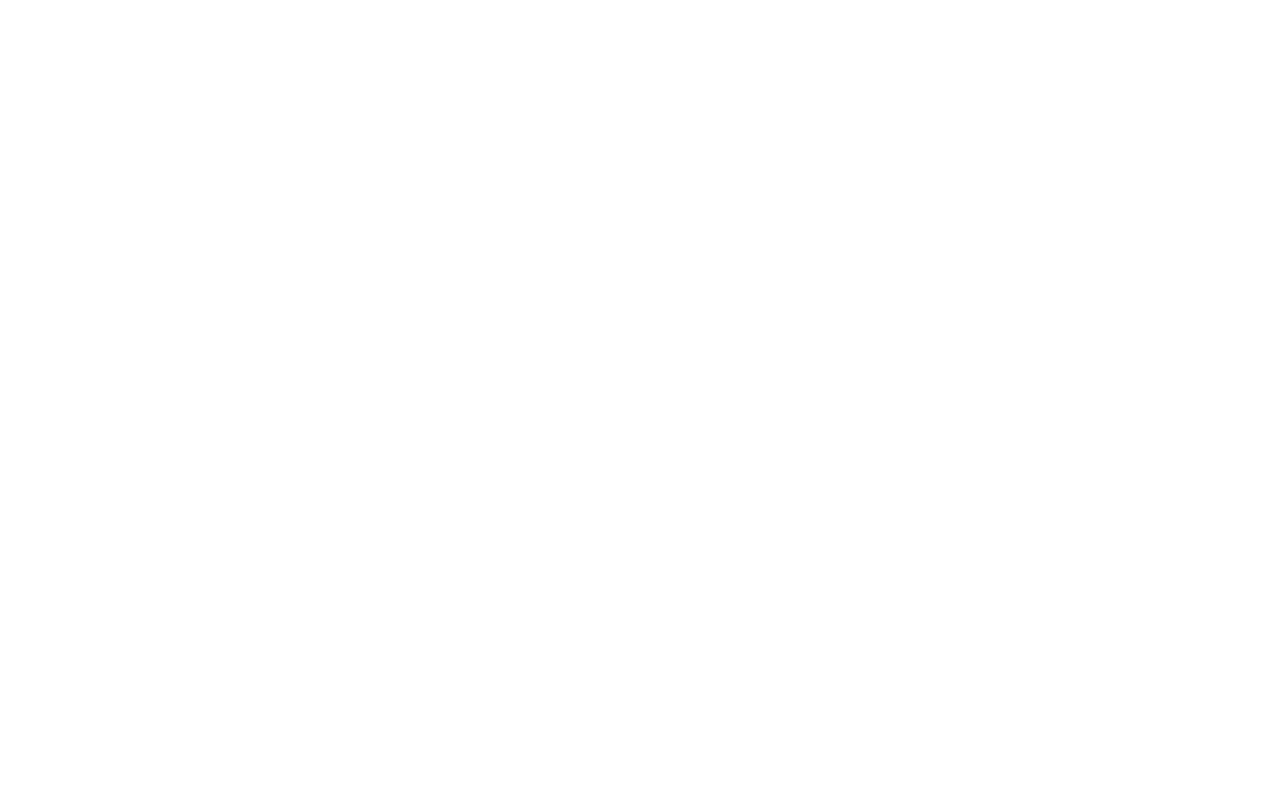
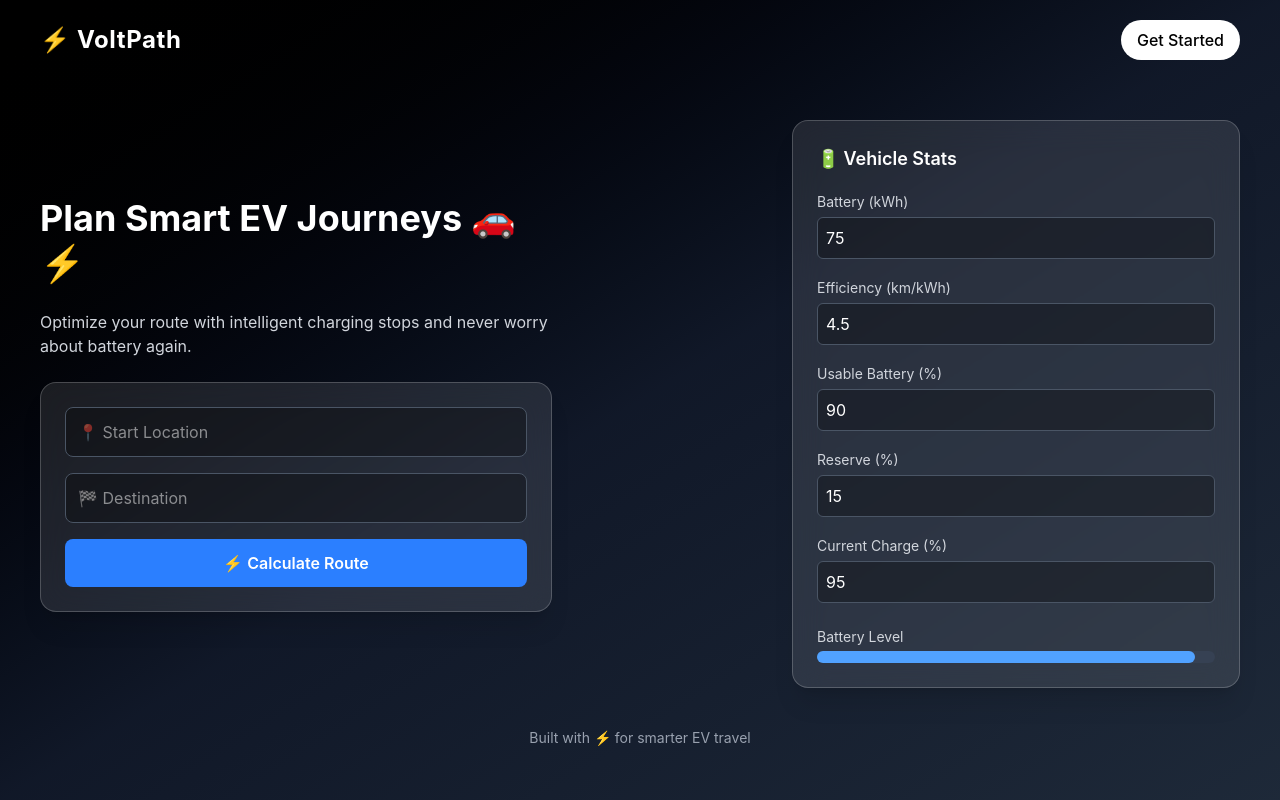
Before and after one commit to ishitaaa-31/NavKalpana-RICR-NK-0021, a React (Vite) app in the folder client/: page /landingPage in a window 1280 px wide. Before the commit this address had no page. Built offline with nearby package versions, Linux system fonts and the light colour scheme.

Commit message:
feat: added landing page UI with tailwind and routing

```diff
--- a/client/src/App.jsx
+++ b/client/src/App.jsx
@@ -4,6 +4,7 @@ import Home from './pages/Home';
 // import Register from "./pages/Register";
 import { BrowserRouter, Routes, Route } from "react-router-dom";
 import { Toaster } from "react-hot-toast";
+import LandingPage from './pages/Landingpage';
 const App = () => {
   return (
  <>
@@ -15,6 +16,7 @@ const App = () => {
           {/* <Route path="/about" element={<About />} />
           <Route path="/contact" element={<Contact />} /> */}
           <Route path="/login" element={<Login />} />
+          <Route path="/landingPage" element={<LandingPage/>}/>
           {/* <Route path="/register" element={<Register />} /> */}
           {/* <Route path="/user-dashboard" element={<UserDashboard />} />
           <Route path="/rider-dashboard" element={<RiderDashboard />} />
--- /dev/null
+++ b/client/src/pages/Landingpage.jsx
@@ -0,0 +1,122 @@
+import React, { useState } from "react";
+
+const LandingPage = () => {
+  const [form, setForm] = useState({
+    start: "",
+    destination: "",
+    battery: 75,
+    efficiency: 4.5,
+    usable: 90,
+    reserve: 15,
+    charge: 95,
+  });
+
+  const handleChange = (e) => {
+    setForm({ ...form, [e.target.name]: e.target.value });
+  };
+
+  return (
+    <div className="min-h-screen bg-gradient-to-br from-black via-gray-900 to-gray-800 text-white">
+
+      {/* Navbar */}
+      <div className="flex justify-between items-center px-10 py-5">
+        <h1 className="text-2xl font-bold tracking-wide">
+          ⚡ VoltPath
+        </h1>
+        <button className="bg-white text-black px-4 py-2 rounded-full font-medium hover:scale-105 transition">
+          Get Started
+        </button>
+      </div>
+
+      {/* Main Section */}
+      <div className="flex flex-col md:flex-row items-center justify-between px-10 py-10 gap-10">
+
+        {/* LEFT SIDE */}
+        <div className="max-w-lg space-y-6">
+          <h2 className="text-4xl font-bold leading-tight">
+            Plan Smart EV Journeys 🚗⚡
+          </h2>
+          <p className="text-gray-300">
+            Optimize your route with intelligent charging stops and never worry
+            about battery again.
+          </p>
+
+          {/* Route Input Card */}
+          <div className="bg-white/10 backdrop-blur-lg p-6 rounded-2xl border border-white/20 shadow-xl space-y-4">
+
+            <input
+              name="start"
+              placeholder="📍 Start Location"
+              value={form.start}
+              onChange={handleChange}
+              className="w-full p-3 rounded-lg bg-black/30 border border-gray-600 focus:outline-none focus:ring-2 focus:to-blue-500"
+            />
+
+            <input
+              name="destination"
+              placeholder="🏁 Destination"
+              value={form.destination}
+              onChange={handleChange}
+              className="w-full p-3 rounded-lg bg-black/30 border border-gray-600 focus:outline-none focus:ring-2 focus:to-blue-500"
+            />
+
+            <button className="w-full bg-blue-500 hover:bg-blue-500 py-3 rounded-lg font-semibold transition">
+              ⚡ Calculate Route
+            </button>
+          </div>
+        </div>
+
+        {/* RIGHT SIDE */}
+        <div className="w-full max-w-md bg-white/10 backdrop-blur-lg p-6 rounded-2xl border border-white/20 shadow-xl">
+
+          <h3 className="text-lg font-semibold mb-4">
+            🔋 Vehicle Stats
+          </h3>
+
+          <div className="space-y-4">
+
+            {[
+              { label: "Battery (kWh)", name: "battery" },
+              { label: "Efficiency (km/kWh)", name: "efficiency" },
+              { label: "Usable Battery (%)", name: "usable" },
+              { label: "Reserve (%)", name: "reserve" },
+              { label: "Current Charge (%)", name: "charge" },
+            ].map((item) => (
+              <div key={item.name}>
+                <label className="text-sm text-gray-300">
+                  {item.label}
+                </label>
+                <input
+                  name={item.name}
+                  value={form[item.name]}
+                  onChange={handleChange}
+                  className="w-full mt-1 p-2 rounded-md bg-black/30 border border-gray-600 focus:outline-none focus:ring-2 focus:bg-blue-500"
+                />
+              </div>
+            ))}
+          </div>
+
+          {/* Battery Indicator */}
+          <div className="mt-6">
+            <p className="text-sm text-gray-300 mb-1">
+              Battery Level
+            </p>
+            <div className="w-full bg-gray-700 rounded-full h-3">
+              <div
+                className="bg-blue-400 h-3 rounded-full"
+                style={{ width: `${form.charge}%` }}
+              ></div>
+            </div>
+          </div>
+        </div>
+      </div>
+
+      {/* Footer */}
+      <div className="text-center text-gray-400 text-sm pb-6">
+        Built with ⚡ for smarter EV travel
+      </div>
+    </div>
+  );
+};
+
+export default LandingPage;
--- a/client/vite.config.js
+++ b/client/vite.config.js
@@ -4,5 +4,5 @@ import tailwindcss from "@tailwindcss/vite";
 
 // https://vite.dev/config/
 export default defineConfig({
-  plugins: [react(),tailwind()],
+  plugins: [react(),tailwindcss()],
 })
```
Also changed, not shown: 1 other file (tests, documents, lock files or other folders).
